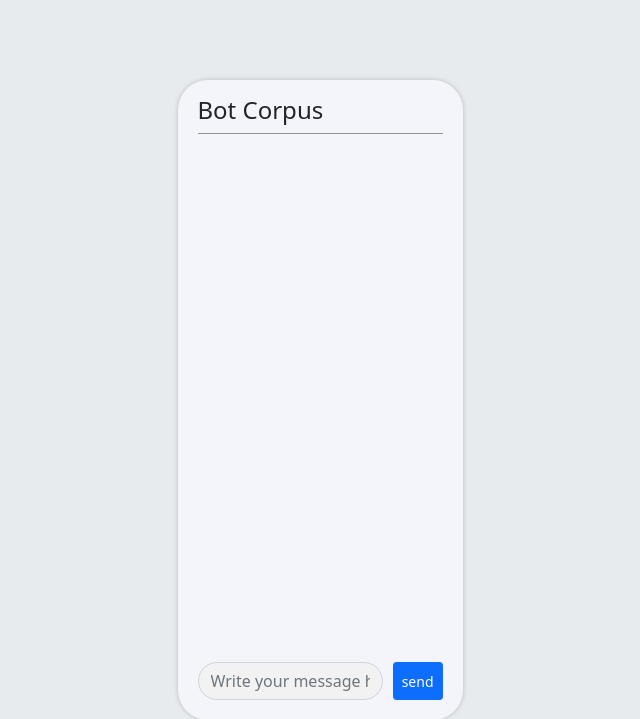
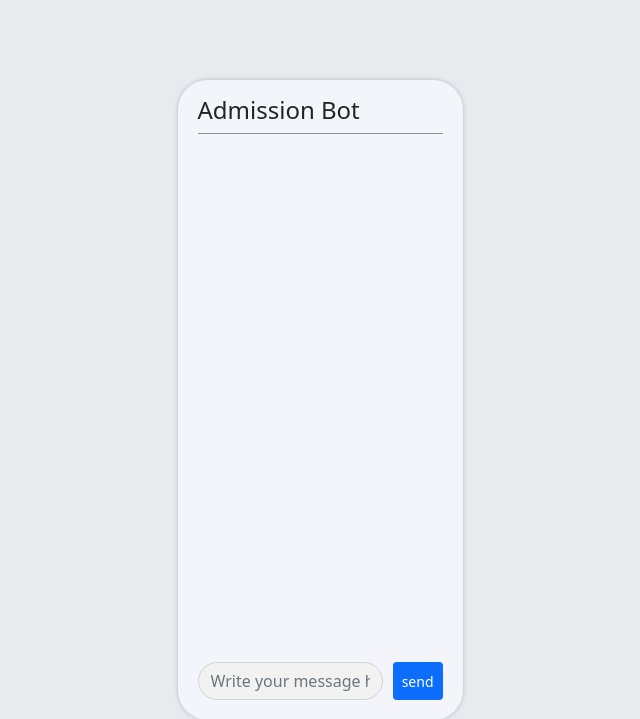
Before and after one commit to koushik-chandra-sarker/ChatBot_V1, a Django app: page /bot/corpus/ in a window 1280 px wide. Shown: the top 719 px of the page, without its empty margins (320-960 px from the left). Run offline with Django 3.2, Linux system fonts and the light colour scheme.

Commit message:
test commit

```diff
--- a/chatbot_app/templates/chatwithcorpus.html
+++ b/chatbot_app/templates/chatwithcorpus.html
@@ -1,8 +1,8 @@
 
 {% extends 'base_chat_ui.html' %}
 
-{% block title %}Bot Corpus{% endblock %}
-{% block ui_title %} Bot Corpus {% endblock %}
+{% block title %}Admission Bot{% endblock %}
+{% block ui_title %}Admission Bot{% endblock %}
 {% block form %}
             <form action="" method="post" id="sender_form">
                 {% csrf_token %}
```
Also changed, not shown: requirements.txt (+1 -46 lines), chatbot_app/migrations/0001_initial.py, chatbot_app/migrations/0002_alter_custombotdataset_answer.py (deleted), db.sqlite3, 7 other files.
